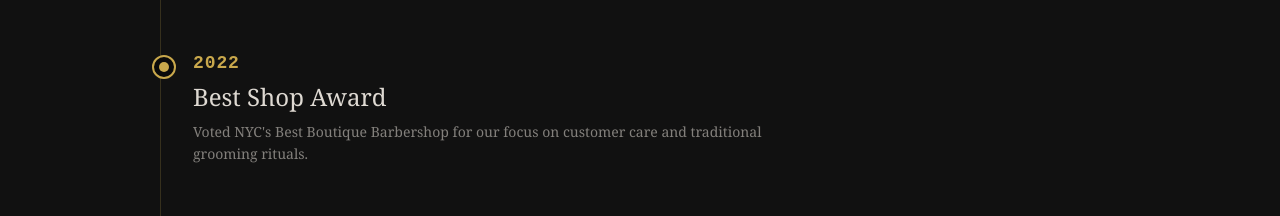
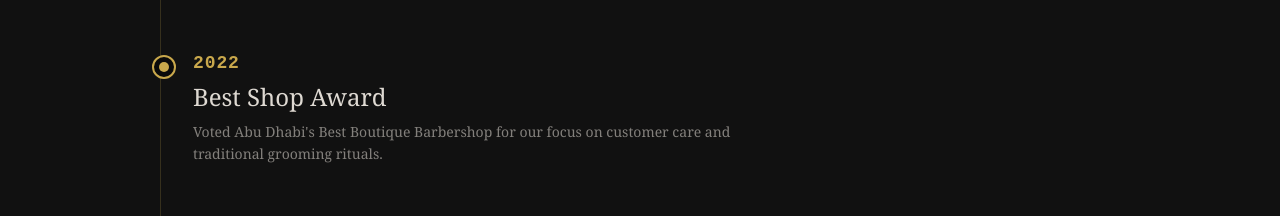
Before and after one commit to HafizTayyabNasir/the-dark-room, a Next.js app: page /about in a window 1280 px wide. Shown: the part 3140-3356 px from the top of the page. Built offline with nearby package versions, Linux system fonts and the light colour scheme.

Commit message:
Change NYC Best Boutique Barbershop to Abu Dhabi in milestones list

```diff
--- a/app/about/page.tsx
+++ b/app/about/page.tsx
@@ -45,7 +45,7 @@ const barbers = [
 const milestones = [
   { year: "2018", title: "The Beginning", desc: "Started with a single chair in a small loft, offering bespoke cuts to local creatives." },
   { year: "2020", title: "Growing the Circle", desc: "Expanded the studio and brought on master barbers James and Kai, establishing our brand reputation." },
-  { year: "2022", title: "Best Shop Award", desc: "Voted NYC's Best Boutique Barbershop for our focus on customer care and traditional grooming rituals." },
+  { year: "2022", title: "Best Shop Award", desc: "Voted Abu Dhabi's Best Boutique Barbershop for our focus on customer care and traditional grooming rituals." },
   { year: "2024 & Beyond", title: "Modern Heritage", desc: "Continuing to redefine custom styling and grooming education from our sanctuary." }
 ];
 
```
